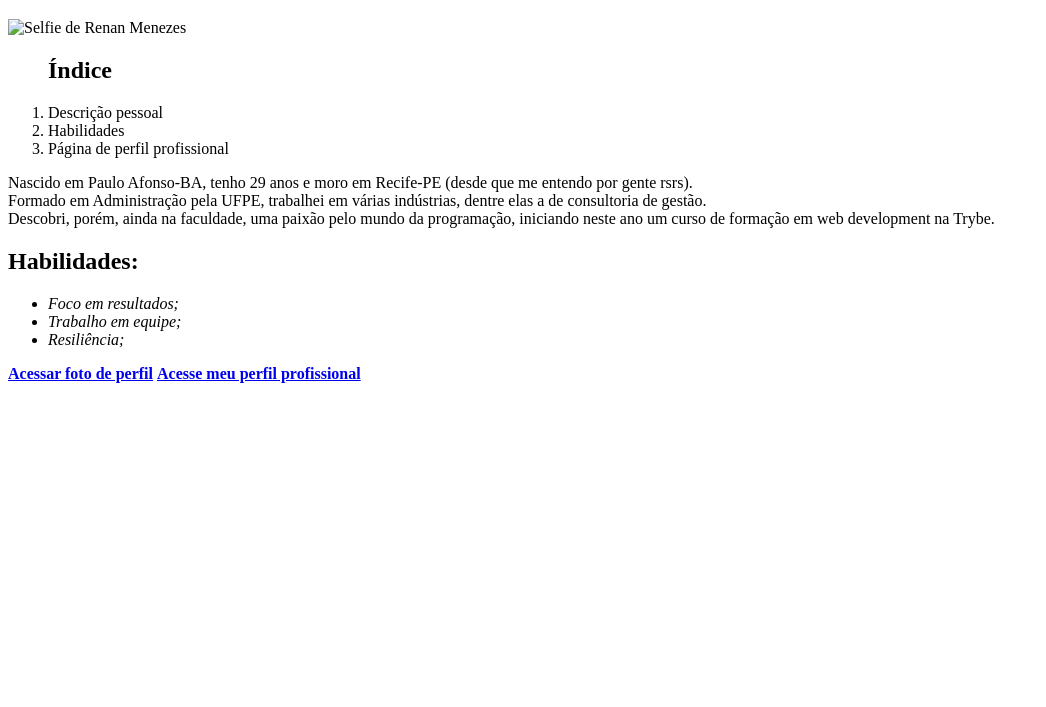
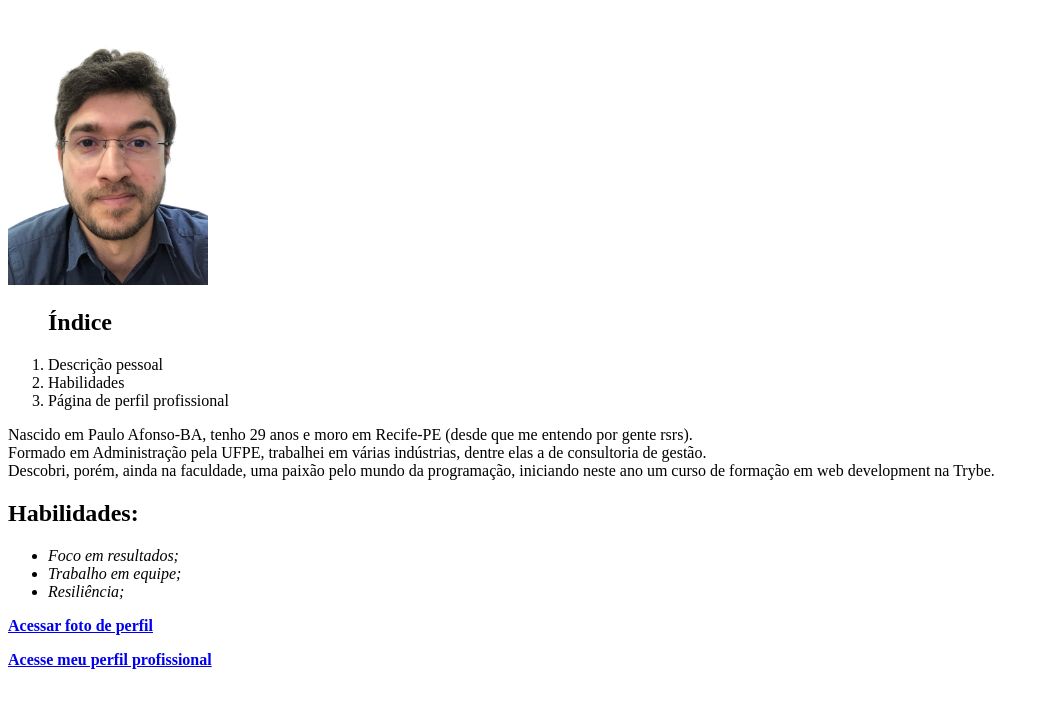
Before and after one commit to menezesrenan7/menezesrenan7.github.io, a plain HTML site: page index.html in a window 1280 px wide. Shown: the part 61-768 px from the top of the page, without its empty margins (0-1046 px from the left). Drawn offline with Linux system fonts and the light colour scheme.

Commit message:
Ajustes na foto

```diff
--- a/index.html
+++ b/index.html
@@ -7,7 +7,7 @@
 <body>
     <h1>Renan Menezes de Ávila Martins</h1>
 
-    <img id="imagem-perfil" src="imagens/Image-1.jpeg" alt="Selfie de Renan Menezes">
+    <img id="imagem-perfil" src="Image-1.jpeg" width="200px" alt="Selfie de Renan Menezes">
 
     <ol>
         <h2>Índice</h2>
@@ -35,9 +35,9 @@
         </em>
     </ul>
 
-    <a href="imagem-perfil"><strong>Acessar foto de perfil</strong></a>
+    <p><a href="imagem-perfil"><strong>Acessar foto de perfil</strong></a></p>
 
-    <a id="pagina-profissional" href="https://www.linkedin.com/in/renan-menezes-3b6618206/" target="_blank"><strong>Acesse meu perfil profissional</strong></a>
+    <p><a id="pagina-profissional" href="https://www.linkedin.com/in/renan-menezes-3b6618206/" target="_blank"><strong>Acesse meu perfil profissional</strong></a></p>
 
 </body>
 </html>
```
Also changed, not shown: Image-1.jpeg (added).
